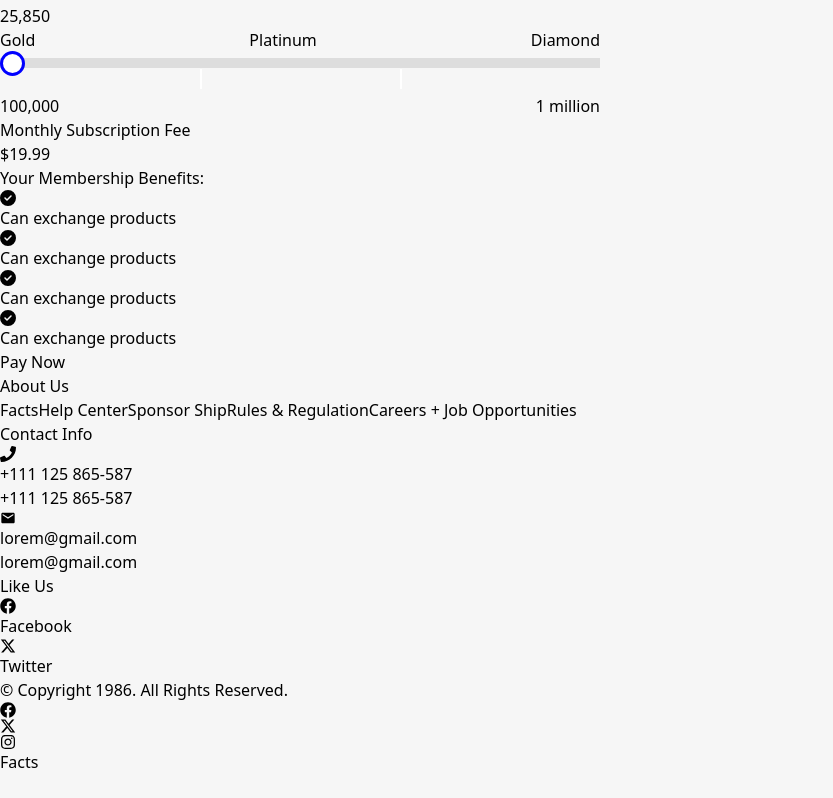
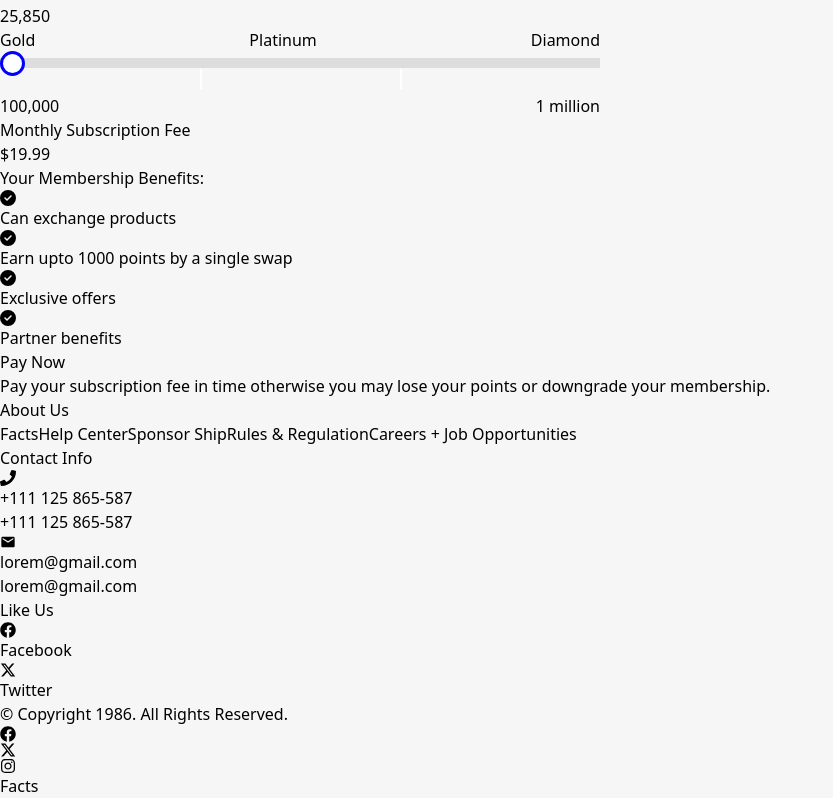
Before and after one commit to bdCalling-Sdt-hub/treading_website, a React (Vite) app: page /agreements in a window 1280 px wide. Shown: the part 981-1779 px from the top of the page, without its empty margins (0-833 px from the left). Before the commit the page ends 1755 px from the top, so only its background shows below. Built offline with nearby package versions, Linux system fonts and the light colour scheme.

Commit message:
fix issues

```diff
--- a/src/Pages/Agreements.jsx
+++ b/src/Pages/Agreements.jsx
@@ -10,6 +10,9 @@ const Agreements = () => {
     const handleChange = (event) => {
         setValue(event.target.value);
     };
+    const data = [
+        'Can exchange products','Earn upto 1000 points by a single swap','Exclusive offers','Partner benefits'
+    ]
     return (
         <div id='assignment' className='py-8 container mx-auto bg-white my-10 rounded-md text-[#FEFEFE]'>
             <div className='max-w-[850px] bg-[#FAA316] py-10 flex flex-col gap-4 justify-center items-center mx-auto rounded-md'>
@@ -55,9 +58,9 @@ const Agreements = () => {
                     <div className=' px-4 box-border'>
                         <p className='font-medium'>Your Membership Benefits:</p>
                         {
-                            [...Array(4).keys()].map((item, i) => {
-                                return <p className='flex justify-start items-center gap-1 my-1'>
-                                    <FaCircleCheck className='text-blue-500' /> Can exchange products
+                            data.map((item, i) => {
+                                return <p key={i} className='flex justify-start items-center gap-1 my-2'>
+                                    <FaCircleCheck className='text-blue-500' /> {item}
                                 </p>
                             })
                         }
@@ -65,6 +68,8 @@ const Agreements = () => {
                     <button className='py-3 rounded-md mt-3 w-full bg-blue-500 text-white'>
                         Pay Now
                     </button>
+                    <p className='my-2 text-center '>Pay your subscription fee in time otherwise you may
+                    lose your points or downgrade your membership.</p>
                 </div>
             </div>
         </div>
```
